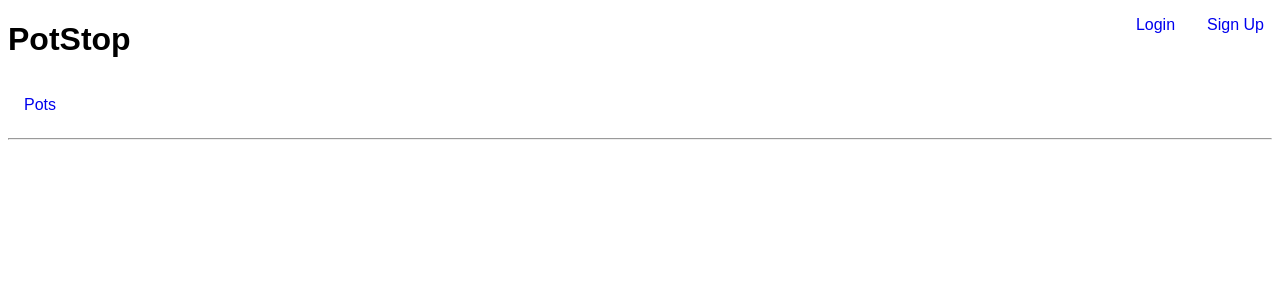
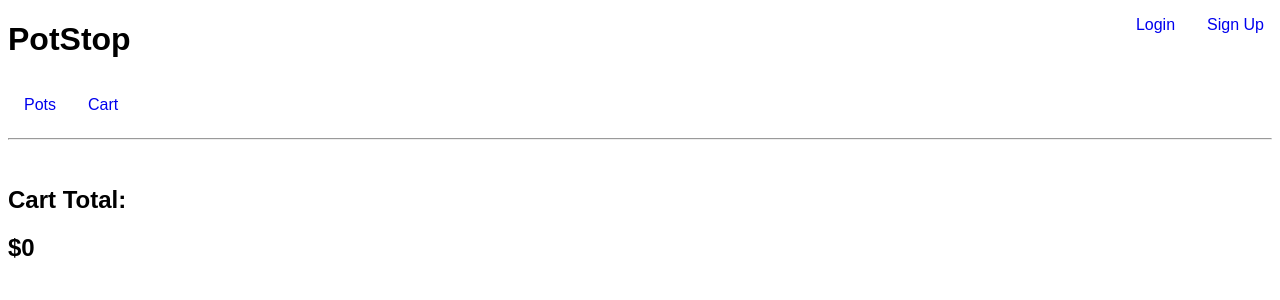
Before and after one commit to TepigTroublemakers/graceShopper, a React app: page /cart in a window 1280 px wide. Shown: the top 300 px of the page. Built offline with nearby package versions, Linux system fonts and the light colour scheme.

Commit message:
add: basic cart component that pulls from & updates local storage, calculates totals

```diff
--- a/client/Routes.js
+++ b/client/Routes.js
@@ -7,6 +7,7 @@ import { me } from './store';
 import AllPots from './components/AllPots';
 import AllUsers from './components/AllUsers';
 import SinglePot from './components/SinglePot';
+import Cart from './components/Cart';
 
 const Routes = () => {
   const dispatch = useDispatch();
@@ -26,6 +27,7 @@ const Routes = () => {
           <Route exact path="/pots" component={AllPots} />
           <Route path="/pots/:potId" component={SinglePot} />
           <Route path="/users" component={AllUsers} />
+          <Route path="/cart" component={Cart} />
           <Route path="/home" component={Home} />
           <Redirect to="/home" />
         </Switch>
@@ -33,6 +35,7 @@ const Routes = () => {
         <Switch>
           <Route exact path="/pots" component={AllPots} />
           <Route path="/pots/:potId" component={SinglePot} />
+          <Route path="/cart" component={Cart} />
           <Route path="/" exact component={Login} />
           <Route path="/login" component={Login} />
           <Route path="/signup" component={Signup} />
--- /dev/null
+++ b/client/components/Cart.js
@@ -0,0 +1,50 @@
+import React, { useEffect, useState } from 'react';
+
+// To Do:
+// Remove items from cart
+// Change quantities
+
+const Cart = () => {
+  const [cartData, setCartData] = useState([]);
+
+  useEffect(() => {
+    if (localStorage.data) {
+      const data = JSON.parse(localStorage.getItem('data'));
+      setCartData(data);
+    }
+  }, []);
+
+  useEffect(() => {
+    localStorage.setItem('data', JSON.stringify(cartData));
+  }, [cartData]);
+
+  return (
+    <div>
+      <div>
+        {cartData.map((item) => {
+          return (
+            <div>
+              <h3>{item.description}</h3>
+              <h5>Quantity: {item.quantity}</h5>
+              <h5>Unit Price: ${item.price}</h5>
+              <h5>Extended Price: ${item.price * item.quantity}</h5>
+            </div>
+          );
+        })}
+      </div>
+      <br />
+      <div>
+        <h2>Cart Total:</h2>
+        <h2>
+          $
+          {cartData.reduce((total, item) => {
+            const extPrice = item.price * item.quantity;
+            return total + extPrice;
+          }, 0)}
+        </h2>
+      </div>
+    </div>
+  );
+};
+
+export default Cart;
--- a/client/components/Navbar.js
+++ b/client/components/Navbar.js
@@ -25,6 +25,7 @@ const Navbar = () => {
                 <Link to="/home">Home</Link>
                 <Link to="/users">Users</Link>
                 <Link to="/pots">Pots</Link>
+                <Link to="/cart">Cart</Link>
                 <div id="logout">
                   <a href="#" onClick={() => dispatch(logout())}>
                     Logout
@@ -35,6 +36,7 @@ const Navbar = () => {
               <div>
                 <Link to="/home">Home</Link>
                 <Link to="/pots">Pots</Link>
+                <Link to="/cart">Cart</Link>
                 <div id="logout">
                   <a href="#" onClick={() => dispatch(logout())}>
                     Logout
@@ -46,6 +48,7 @@ const Navbar = () => {
         ) : (
           <div>
             <Link to="/pots">Pots</Link>
+            <Link to="/cart">Cart</Link>
             <div id="loginSignup">
               <Link to="/login">Login</Link>
               <Link to="/signup">Sign Up</Link>
```
